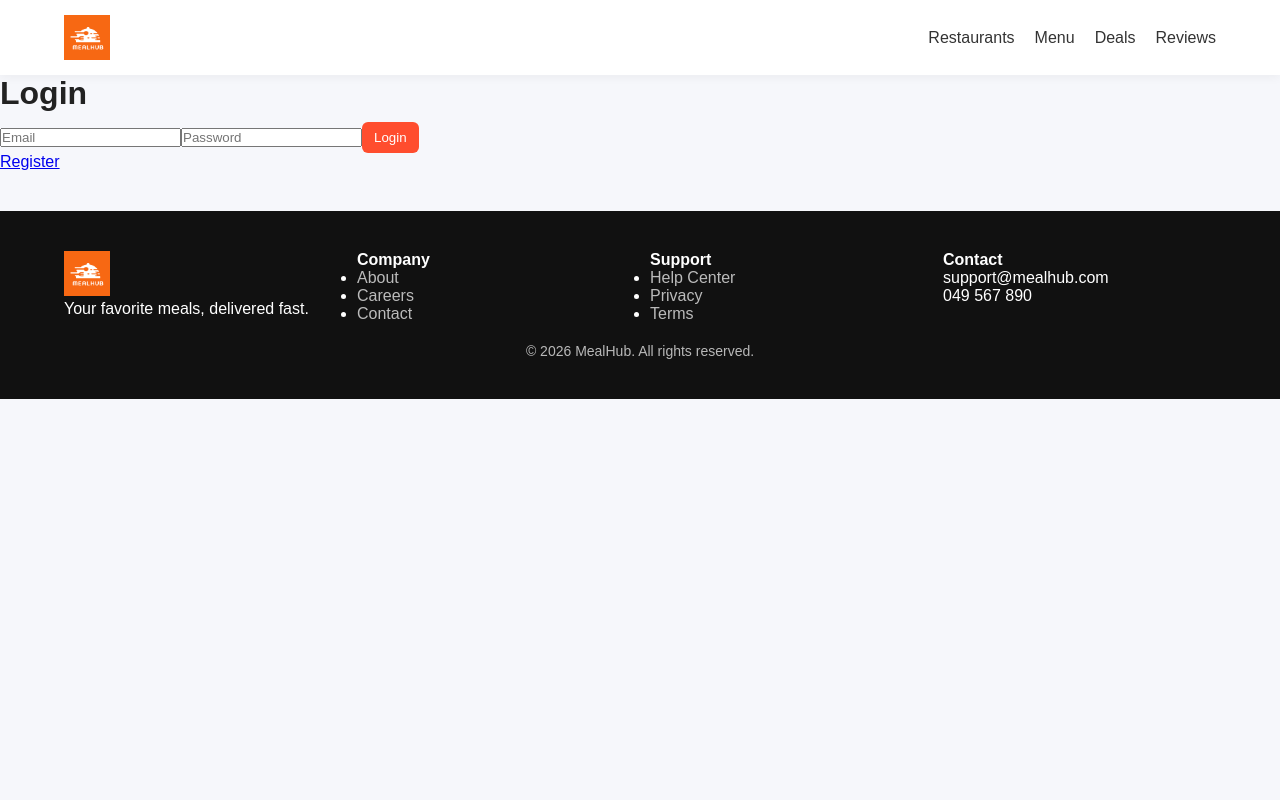
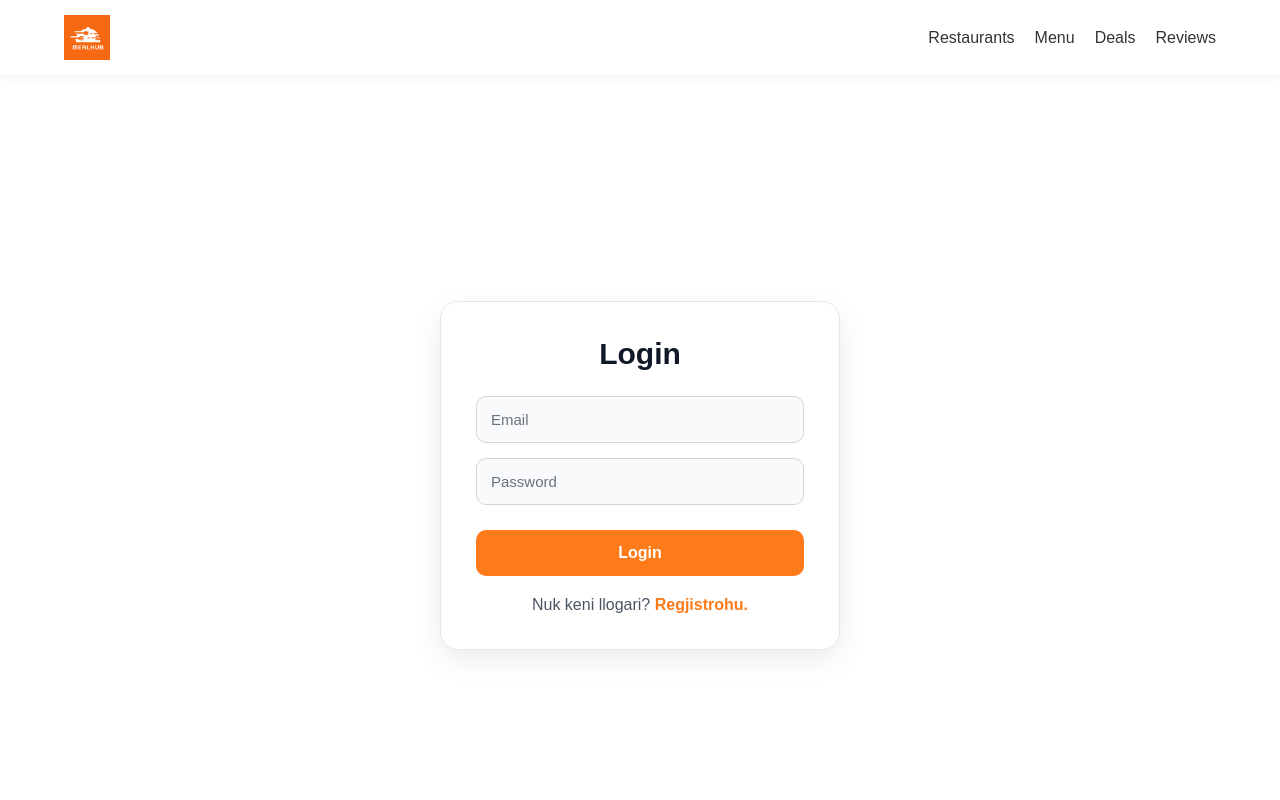
Before and after one commit to erblina777/Platforma_per_shperndarjen_e_ushqimit, a React app in the folder frontend/: page /login in a window 1280 px wide. Shown: the top 800 px of the page. Built offline with nearby package versions, Linux system fonts and the light colour scheme; the HTML template or start-up script is replaced by a standard one.

Commit message:
login&register(css)

```diff
--- /dev/null
+++ b/frontend/src/login-register.css
@@ -0,0 +1,116 @@
+/* LOGIN & REGISTER */
+
+.auth-container {
+  width: 100%;
+  height: 100vh;
+
+  display: flex;
+  justify-content: center;
+  align-items: center;
+
+  background: #ffffff;
+}
+
+.auth-box {
+  width: 400px;
+
+  background: white;
+
+  padding: 35px;
+
+  border-radius: 18px;
+
+  border: 1px solid #e5e7eb;
+
+  box-shadow: 0 10px 30px rgba(0,0,0,0.08);
+}
+
+.auth-title {
+  text-align: center;
+
+  color: #111827;
+
+  margin-bottom: 25px;
+
+  font-size: 30px;
+
+  font-weight: 700;
+}
+
+.auth-form {
+  display: flex;
+  flex-direction: column;
+  gap: 15px;
+}
+
+.auth-form input {
+  padding: 14px;
+
+  border: 1px solid #d1d5db;
+
+  border-radius: 10px;
+
+  background: #f9fafb;
+
+  color: #111827;
+
+  font-size: 15px;
+
+  outline: none;
+
+  transition: 0.3s;
+}
+
+.auth-form input:focus {
+  border: 1px solid #ff7a18;
+
+  background: white;
+}
+
+.auth-form input::placeholder {
+  color: #6b7280;
+}
+
+.auth-btn {
+  padding: 14px;
+
+  border: none;
+
+  border-radius: 10px;
+
+  background: #ff7a18;
+
+  color: white;
+
+  font-size: 16px;
+
+  font-weight: 600;
+
+  cursor: pointer;
+
+  transition: 0.3s;
+}
+
+.auth-btn:hover {
+  background: #ea580c;
+}
+
+.auth-footer {
+  margin-top: 20px;
+
+  text-align: center;
+
+  color: #4b5563;
+}
+
+.auth-footer a {
+  color: #ff7a18;
+
+  text-decoration: none;
+
+  font-weight: 600;
+}
+
+.auth-footer a:hover {
+  text-decoration: underline;
+}
--- a/frontend/src/pages/Login.jsx
+++ b/frontend/src/pages/Login.jsx
@@ -1,6 +1,7 @@
 import axios from "axios";
 import { useState } from "react";
 import { Link } from "react-router-dom";
+import "../login-register.css";
 
 function Login() {
   const [formData, setFormData] =
@@ -41,10 +42,19 @@ function Login() {
   };
 
   return (
-    <div>
-      <h1>Login</h1>
+  <div className="auth-container">
 
-      <form onSubmit={handleSubmit}>
+    <div className="auth-box">
+
+      <h1 className="auth-title">
+        Login
+      </h1>
+
+      <form
+        className="auth-form"
+        onSubmit={handleSubmit}
+      >
+
         <input
           type="email"
           name="email"
@@ -59,16 +69,27 @@ function Login() {
           onChange={handleChange}
         />
 
-        <button type="submit">
+        <button
+          className="auth-btn"
+          type="submit"
+        >
           Login
         </button>
+
       </form>
 
-      <Link to="/register">
-        Register
-      </Link>
+      <div className="auth-footer">
+        Nuk keni llogari?{" "}
+
+        <Link to="/register">
+          Regjistrohu.
+        </Link>
+      </div>
+
     </div>
-  );
+
+  </div>
+);
 }
 
 export default Login;
--- a/frontend/src/pages/Register.jsx
+++ b/frontend/src/pages/Register.jsx
@@ -1,6 +1,7 @@
 import axios from "axios";
 import { useState } from "react";
 import { Link } from "react-router-dom";
+import "../login-register.css";
 
 function Register() {
   const [formData, setFormData] =
@@ -37,10 +38,19 @@ function Register() {
   };
 
   return (
-    <div>
-      <h1>Register</h1>
+  <div className="auth-container">
 
-      <form onSubmit={handleSubmit}>
+    <div className="auth-box">
+
+      <h1 className="auth-title">
+        Register
+      </h1>
+
+      <form
+        className="auth-form"
+        onSubmit={handleSubmit}
+      >
+
         <input
           type="text"
           name="emri"
@@ -69,16 +79,27 @@ function Register() {
           onChange={handleChange}
         />
 
-        <button type="submit">
+        <button
+          className="auth-btn"
+          type="submit"
+        >
           Register
         </button>
+
       </form>
 
-      <Link to="/">
-        Login
-      </Link>
+      <div className="auth-footer">
+        Keni llogari?{" "}
+
+        <Link to="/login">
+          Kyçu.
+        </Link>
+      </div>
+
     </div>
-  );
+
+  </div>
+);
 }
 
 export default Register;
```
